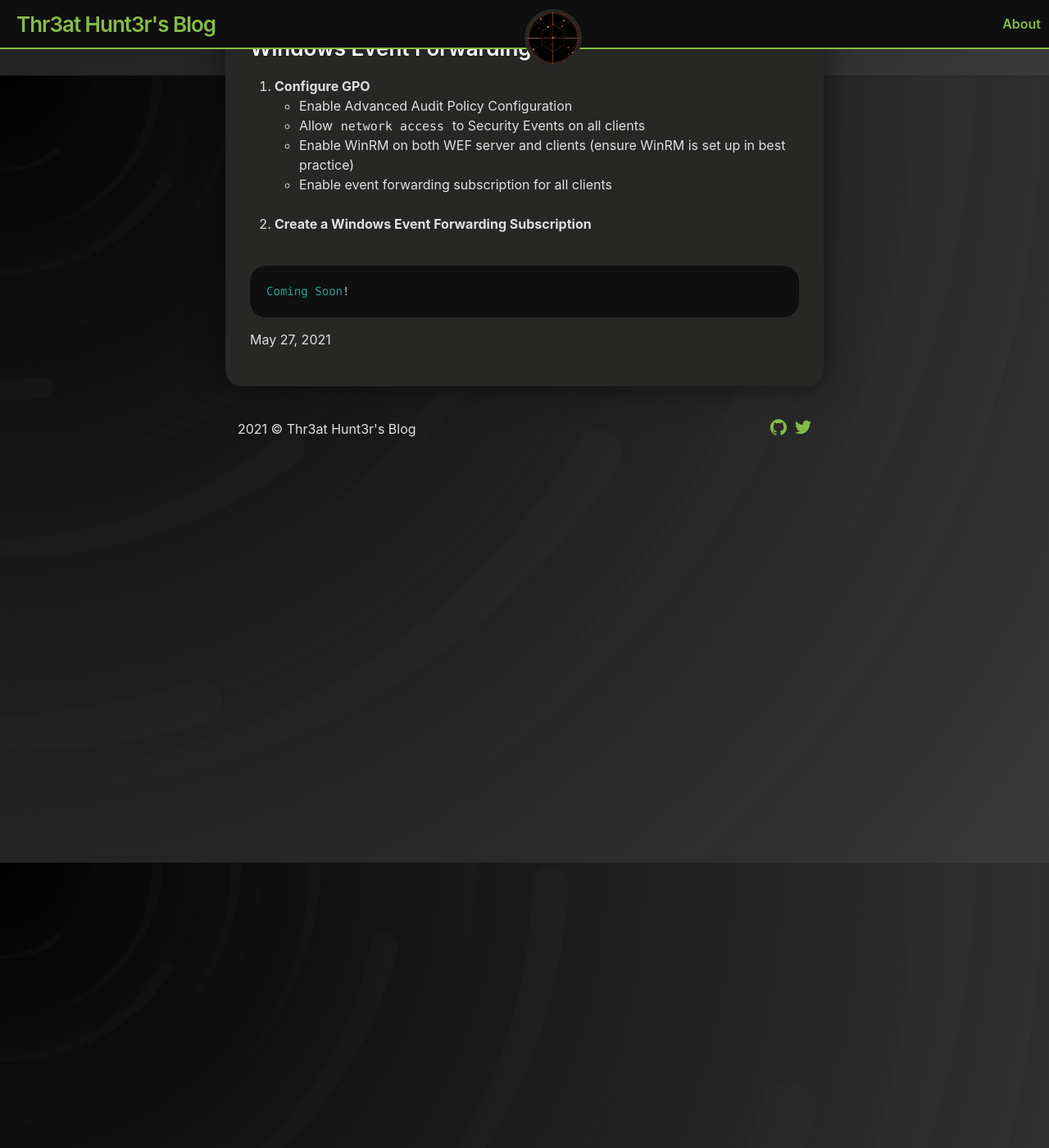
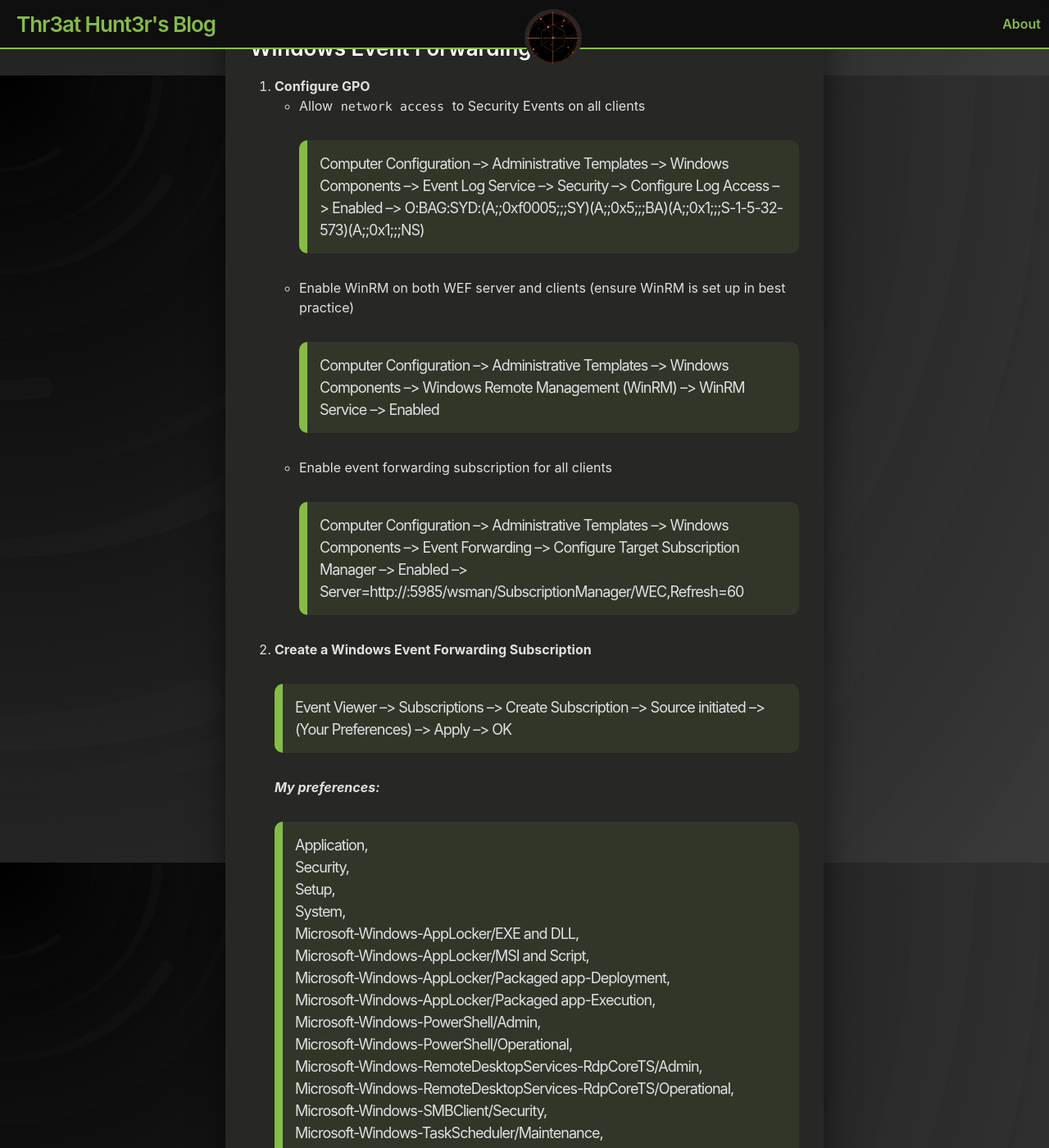
Before and after one commit to thr3athunt3r/thr3athunt3r.github.io, a Jekyll site: the page built from _posts/2021-05-28-splunk-1.markdown, in a window 1280 px wide and 1400 px high, scrolled down 868 px. Shown: the whole window at 82% size. Built offline with Jekyll 4.4.1, drawn with Linux system fonts in a browser that asks for light colours; some of the changed text lies outside the part shown.

Commit message:
update post

```diff
--- a/_posts/2021-05-28-splunk-1.markdown
+++ b/_posts/2021-05-28-splunk-1.markdown
@@ -22,14 +22,39 @@ categories: splunk
 
 ### First: Setup Source Initiated Subscription for Windows Event Forwarding
 1. **Configure GPO**
-    - Enable Advanced Audit Policy Configuration
     - Allow `network access` to Security Events on all clients
+    > Computer Configuration --> Administrative Templates --> Windows Components --> Event Log Service --> Security --> Configure Log Access --> Enabled --> O:BAG:SYD:(A;;0xf0005;;;SY)(A;;0x5;;;BA)(A;;0x1;;;S-1-5-32-573)(A;;0x1;;;NS)
     - Enable WinRM on both WEF server and clients (ensure WinRM is set up in best practice)
+    > Computer Configuration --> Administrative Templates --> Windows Components --> Windows Remote Management (WinRM) --> WinRM Service --> Enabled
     - Enable event forwarding subscription for all clients
-    <br><br>
+    > Computer Configuration --> Administrative Templates --> Windows Components --> Event Forwarding --> Configure Target Subscription Manager --> Enabled --> Server=http://<FQDN>:5985/wsman/SubscriptionManager/WEC,Refresh=60
 2. **Create a Windows Event Forwarding Subscription**
-    <br><br>
+    > Event Viewer --> Subscriptions --> Create Subscription --> Source initiated --> (Your Preferences) --> Apply --> OK <br>
+
+    ***My preferences:***
+    > Application,<br>
+    > Security,<br>
+    > Setup,<br>
+    > System,<br>
+    > Microsoft-Windows-AppLocker/EXE and DLL,<br>
+    > Microsoft-Windows-AppLocker/MSI and Script,<br>
+    > Microsoft-Windows-AppLocker/Packaged app-Deployment,<br>
+    > Microsoft-Windows-AppLocker/Packaged app-Execution,<br>
+    > Microsoft-Windows-PowerShell/Admin,<br>
+    > Microsoft-Windows-PowerShell/Operational,<br>
+    > Microsoft-Windows-RemoteDesktopServices-RdpCoreTS/Admin,<br>
+    > Microsoft-Windows-RemoteDesktopServices-RdpCoreTS/Operational,<br>
+    > Microsoft-Windows-SMBClient/Security,<br>
+    > Microsoft-Windows-TaskScheduler/Maintenance,<br>
+    > Microsoft-Windows-TerminalServices-LocalSessionManager/Admin,<br>
+    > Microsoft-Windows-TerminalServices-LocalSessionManager/Operational,<br>
+    > Microsoft-Windows-TerminalServices-RemoteConnectionManager/Admin,<br>
+    > Microsoft-Windows-TerminalServices-RemoteConnectionManager/Operational,<br>
+    > Microsoft-Windows-Windows Remote Management/Operational,<br>
+    > Microsoft-Windows-WMI-Activity/Operational,<br>
+    > Windows PowerShell<br>
+    > 19-21,576-578,1102,4104,4624,4625,4648,4672,4688,4697-4699,4700-4702,4722,4738,4740,4768,4769,4776-4779,5140,5145
 
 {% highlight ruby %}
-Coming Soon!
+To be continued...
 {% endhighlight %}
```
